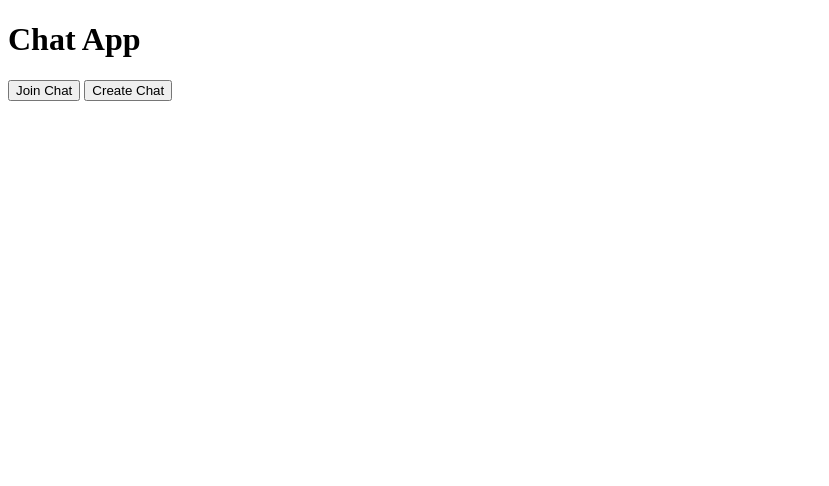
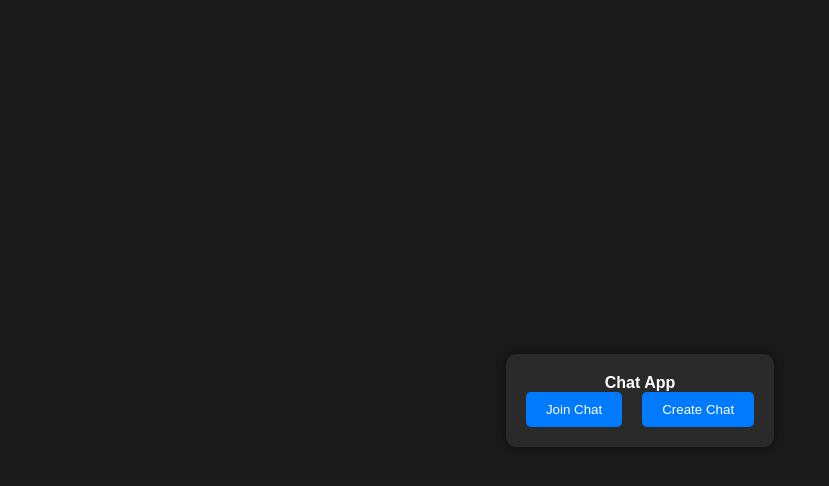
Before and after one commit to Aditta-Datta/chatting-site, a website: page public/index.html in a window 1280 px wide. Shown: the whole page, without its empty margins (0-829 px from the left). Drawn offline with Linux system fonts and the light colour scheme.

Commit message:
Update index.html

```diff
--- a/public/index.html
+++ b/public/index.html
@@ -4,11 +4,53 @@
   <meta charset="UTF-8">
   <meta name="viewport" content="width=device-width, initial-scale=1.0">
   <title>Chat App</title>
-  <link rel="stylesheet" href="styles.css">
+  <style>
+    * {
+      margin: 0;
+      padding: 0;
+      box-sizing: border-box;
+      font-family: Arial, sans-serif;
+    }
+    body {
+      background-color: #1a1a1a;
+      color: #ffffff;
+      display: flex;
+      justify-content: center;
+      align-items: center;
+      min-height: 100vh;
+    }
+    .container {
+      text-align: center;
+      padding: 20px;
+      background-color: #2a2a2a;
+      border-radius: 10px;
+      box-shadow: 0 0 10px rgba(0, 0, 0, 0.5);
+    }
+    h1 {
+      margin-bottom: 20px;
+    }
+    .options {
+      display: flex;
+      gap: 20px;
+      justify-content: center;
+    }
+    button {
+      padding: 10px 20px;
+      background-color: #007bff;
+      border: none;
+      border-radius: 5px;
+      color: white;
+      cursor: pointer;
+      transition: background-color 0.3s;
+    }
+    button:hover {
+      background-color: #0056b3;
+    }
+  </style>
 </head>
 <body>
   <div class="container">
-    <h1>Chat App</h1>
+    <b>Chat App</b>
     <div class="options">
       <a href="join.html"><button>Join Chat</button></a>
       <a href="create.html"><button>Create Chat</button></a>
```
